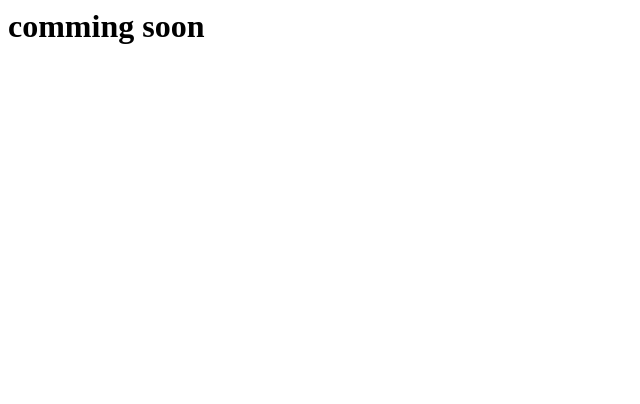
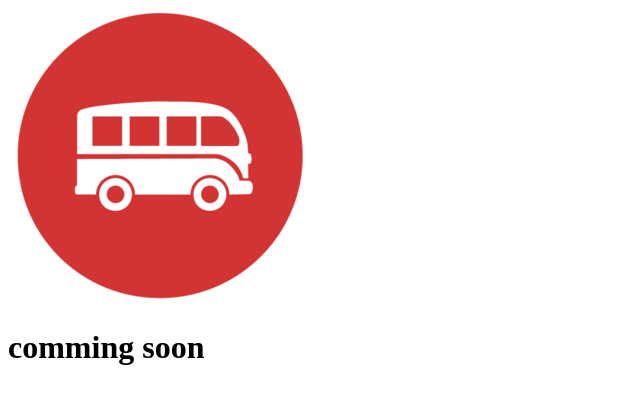
Before and after one commit to Tamazonia/sali, a plain HTML site: page index.html in a window 1280 px wide. Shown: the whole page, without its empty margins (0-640 px from the left). Drawn offline with Linux system fonts and the light colour scheme.

Commit message:
lewagon logo

```diff
--- a/index.html
+++ b/index.html
@@ -4,6 +4,7 @@
   </head>
 
   <body>
+    <img src="le-wagon-logo.png" alt="">
     <h1>comming soon</h1>
   </body>
 
```
Also changed, not shown: le-wagon-logo.png (added).
